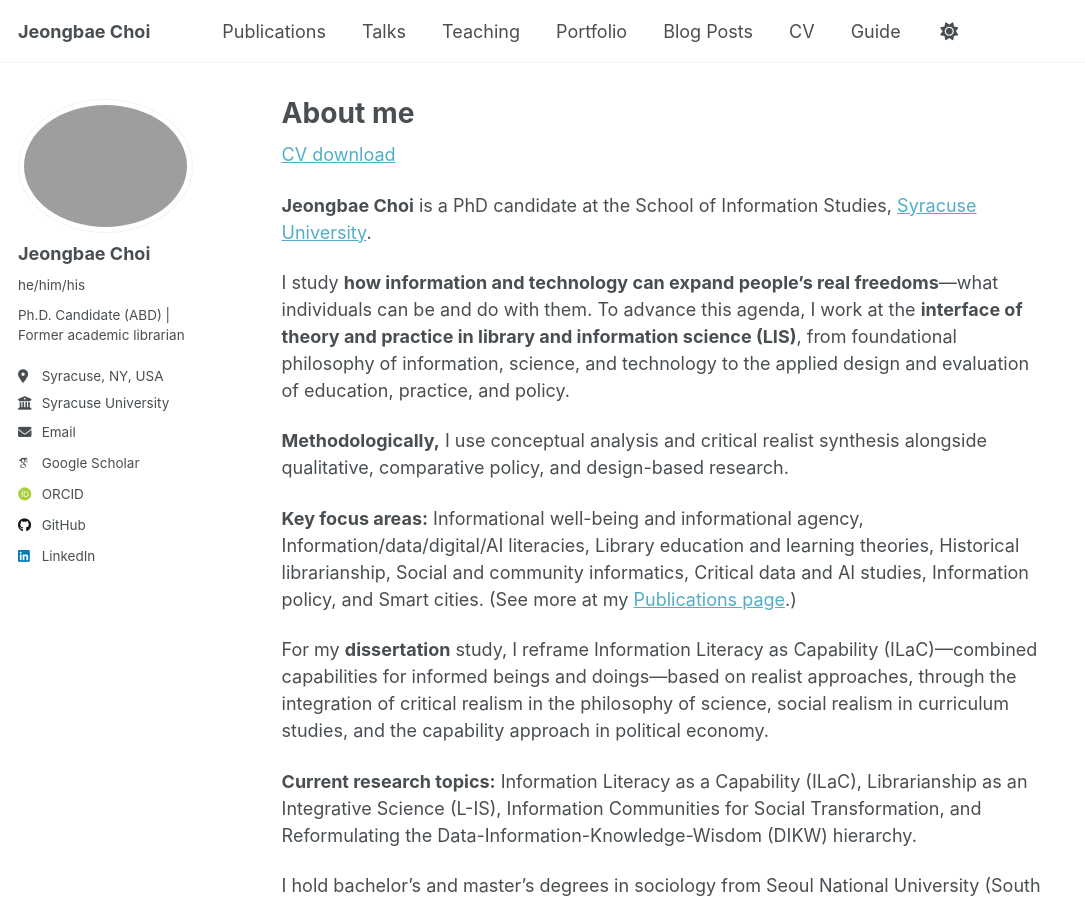
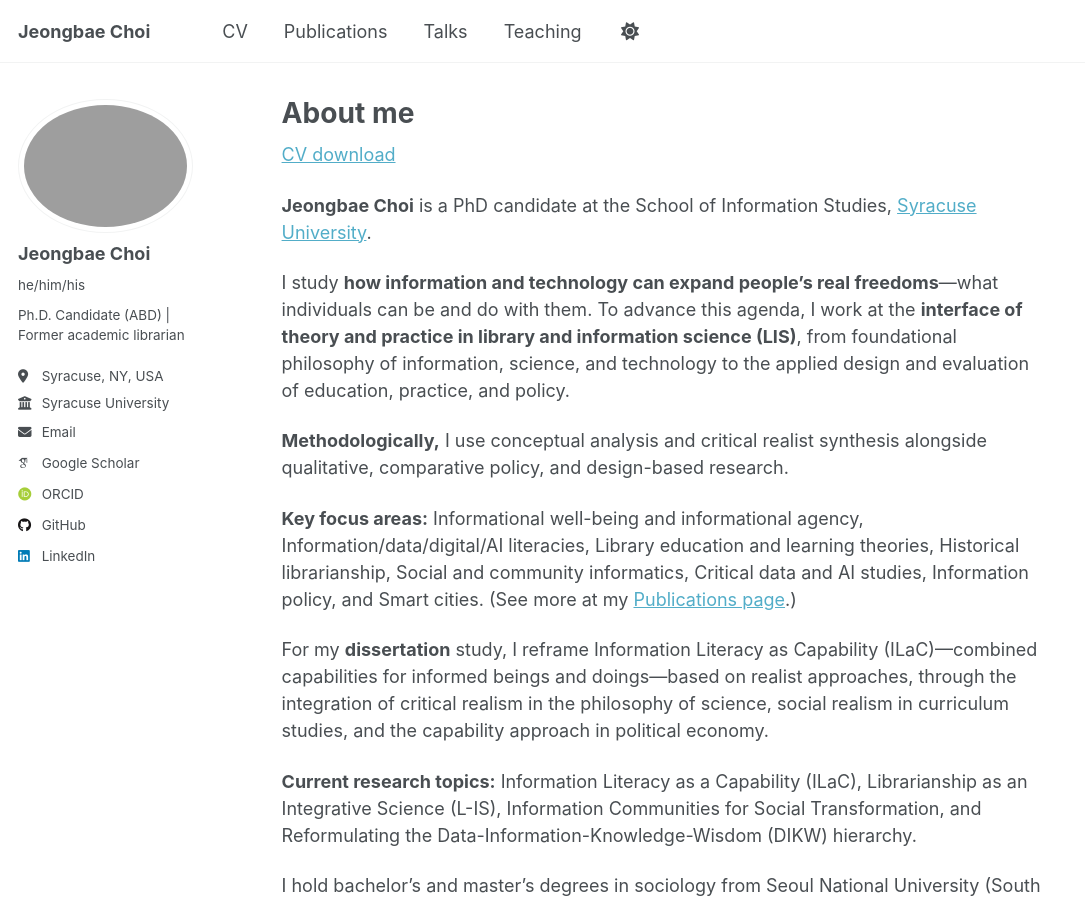
Before and after one commit to JeongbaeChoi/jeongbaechoi.github.io, a Jekyll site: the page built from _pages/about.md, in a window 1280 px wide and 900 px high. Shown: the whole window, without its empty margins (0-1085 px from the left). Built offline with Jekyll 4.4.1, drawn with Linux system fonts in a browser that asks for light colours; some web fonts are replaced; a script that is not in the unit is left out; part of the change alters nothing that is shown.

Commit message:
Update navigation.yml

```diff
--- a/_data/navigation.yml
+++ b/_data/navigation.yml
@@ -8,6 +8,12 @@
 #      Markdown formatted page while the second is generated using JSON.
 
 main:
+  - title: "CV"
+    url: /cv/
+
+  # - title: "CV"
+  #   url: /cv-json/
+
   - title: "Publications"
     url: /publications/
 
@@ -17,17 +23,10 @@ main:
   - title: "Teaching"
     url: /teaching/
 
-  - title: "Portfolio"
-    url: /portfolio/
 
-  - title: "Blog Posts"
-    url: /year-archive/
+  # - title: "Blog Posts"
+  #  url: /year-archive/
 
-  - title: "CV"
-    url: /cv/
 
-  # - title: "CV"
-  #   url: /cv-json/
-
-  - title: "Guide"
-    url: /markdown/
+  # - title: "Guide"
+  #  url: /markdown/
```
